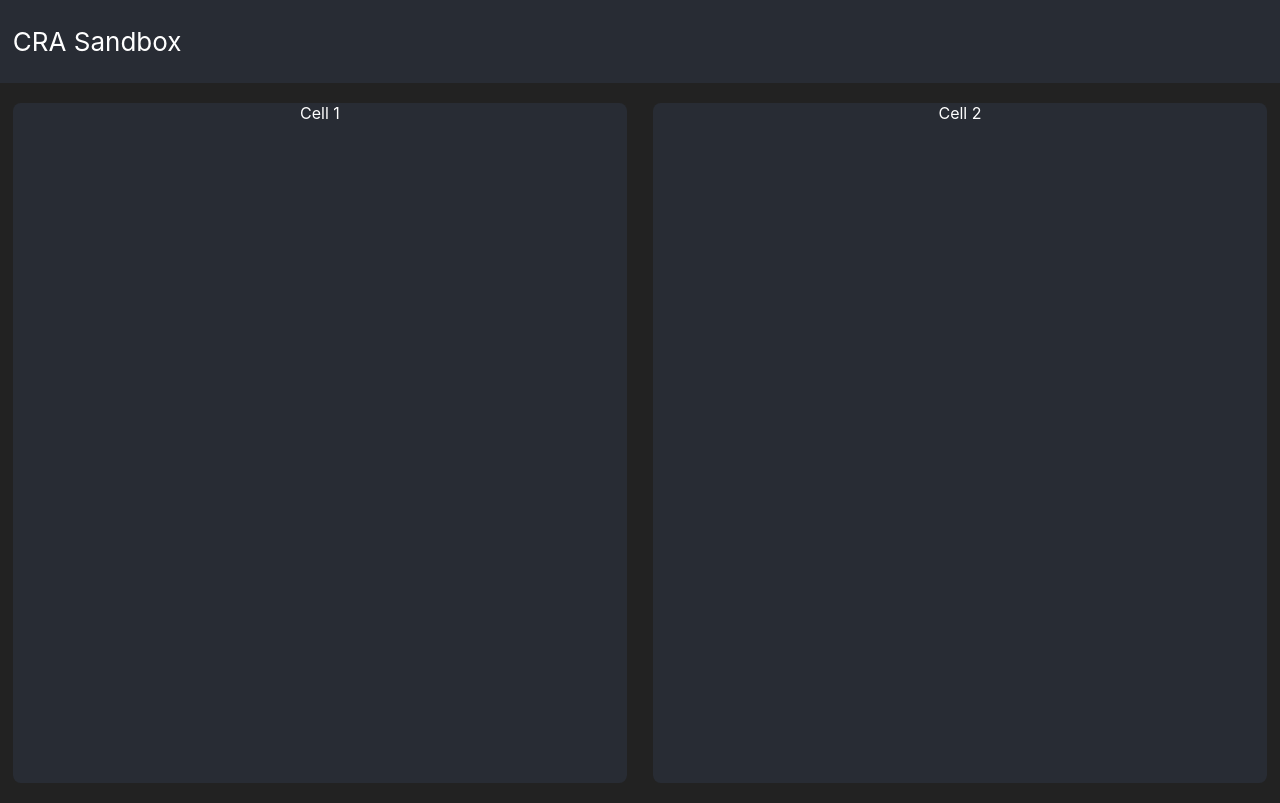
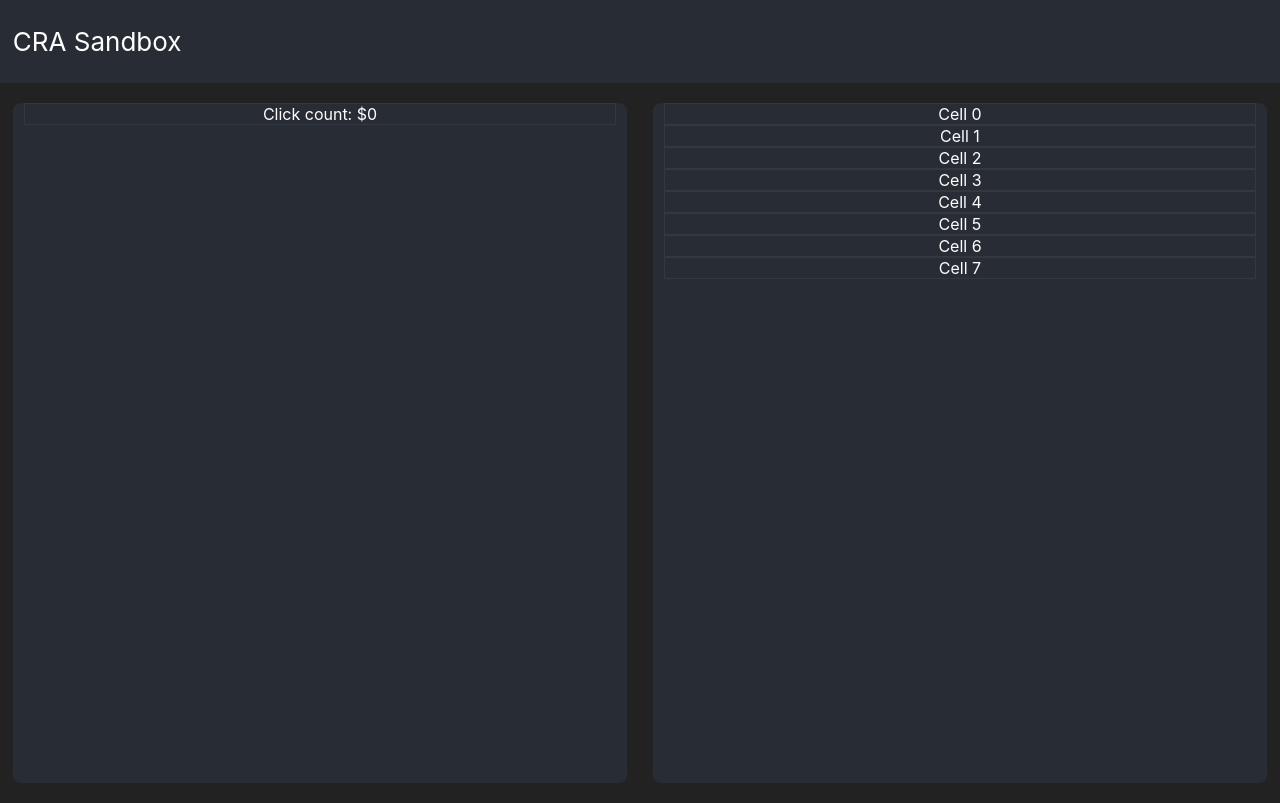
Before and after one commit to wsrast/icecream, a React (Create React App) app: page / in a window 1280 px wide. Built offline with nearby package versions, Linux system fonts and the light colour scheme.

Commit message:
feat: Add hooks and state
Add some simple state and a click counter using the useState hook.

```diff
--- a/src/components/Layout.js
+++ b/src/components/Layout.js
@@ -1,4 +1,4 @@
-import React, { memo } from 'react';
+import React, { memo, useState } from 'react';
 import PropTypes from 'prop-types';
 import styled from 'styled-components/macro';
 
@@ -16,16 +16,34 @@ const BodyCell = styled.section`
 	border-radius: 8px;
 	min-height: 85vh;
 	min-width: 48%;
+	display: flex;
+	flex-direction: column;
+	align-items: center;
+	justify-content: flex-start;
 `;
 BodyCell.defaultProps = { bkgColor: '#282c34' };
+
+const BodyContent = styled.div`
+	border: 1px solid rgba(256, 256, 256, 0.05);
+	min-width: 96%;
+`;
 
 const Layout = memo(props => {
 	const { bkgColor } = props;
 
+	const [count, setCount] = useState(0);
+	const clickCounter = () => setCount(count + 1);
+
 	return (
 		<BodyLayout bkgColor={bkgColor}>
-			<BodyCell>Cell 1</BodyCell>
-			<BodyCell>Cell 2</BodyCell>
+			<BodyCell>
+				<BodyContent onClick={clickCounter}>Click count: ${count}</BodyContent>
+			</BodyCell>
+			<BodyCell>
+				{[...Array(8).keys()].map((v, i) => (
+					<BodyContent key={`cell${i}`}>Cell {i}</BodyContent>
+				))}
+			</BodyCell>
 		</BodyLayout>
 	);
 });
```
